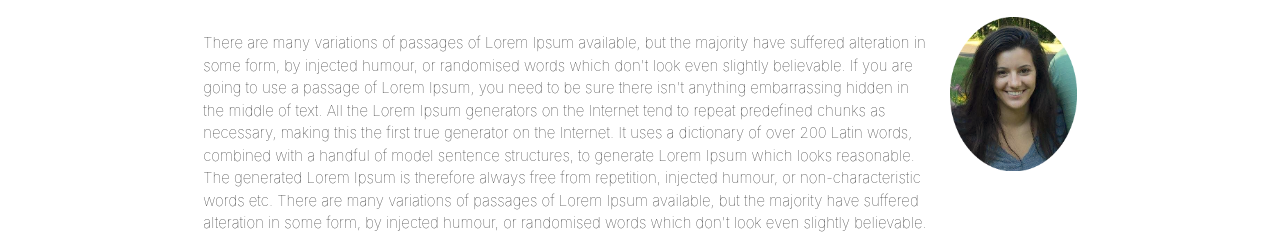
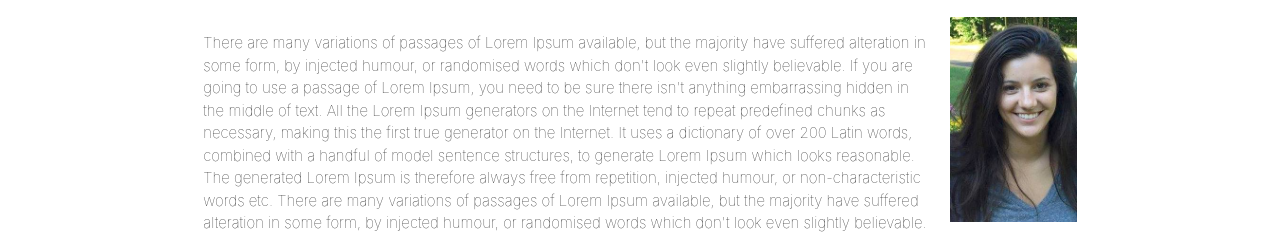
Before and after one commit to helenp90/portfolio1, a plain HTML site: page public/index.html in a window 1280 px wide. Shown: the part 586-820 px from the top of the page. Drawn offline with nearby package versions, Linux system fonts and the light colour scheme.

Commit message:
just updating some more things, profile picture is updated

```diff
--- a/public/index.html
+++ b/public/index.html
@@ -42,7 +42,7 @@
                     or non-characteristic words etc.</p>
             </div>
             <div class="col s2 m2 l2 center-align">
-                <img class="responsive-img" src='../profilepic.png'>
+                <img class="responsive-img profile" src='../profile.jpg'>
             </div>
         </div>
     </div>
--- a/public/style.css
+++ b/public/style.css
@@ -12,9 +12,9 @@ p{
     font-family:-apple-system, BlinkMacSystemFont, 'Segoe UI', Roboto, Oxygen, Ubuntu, Cantarell, 'Open Sans', 'Helvetica Neue', sans-serif
 }
 
-.responsive-img {
-    width: 500px;
-    height: 500px;
+.responsive-img{
+    width: 200px;
+    height: 200px;
 }
 
 .pageheader {
```
Also changed, not shown: public/bottom.jpeg, public/profile.jpg (added), public/profilepic.png (deleted), 1 other file.
